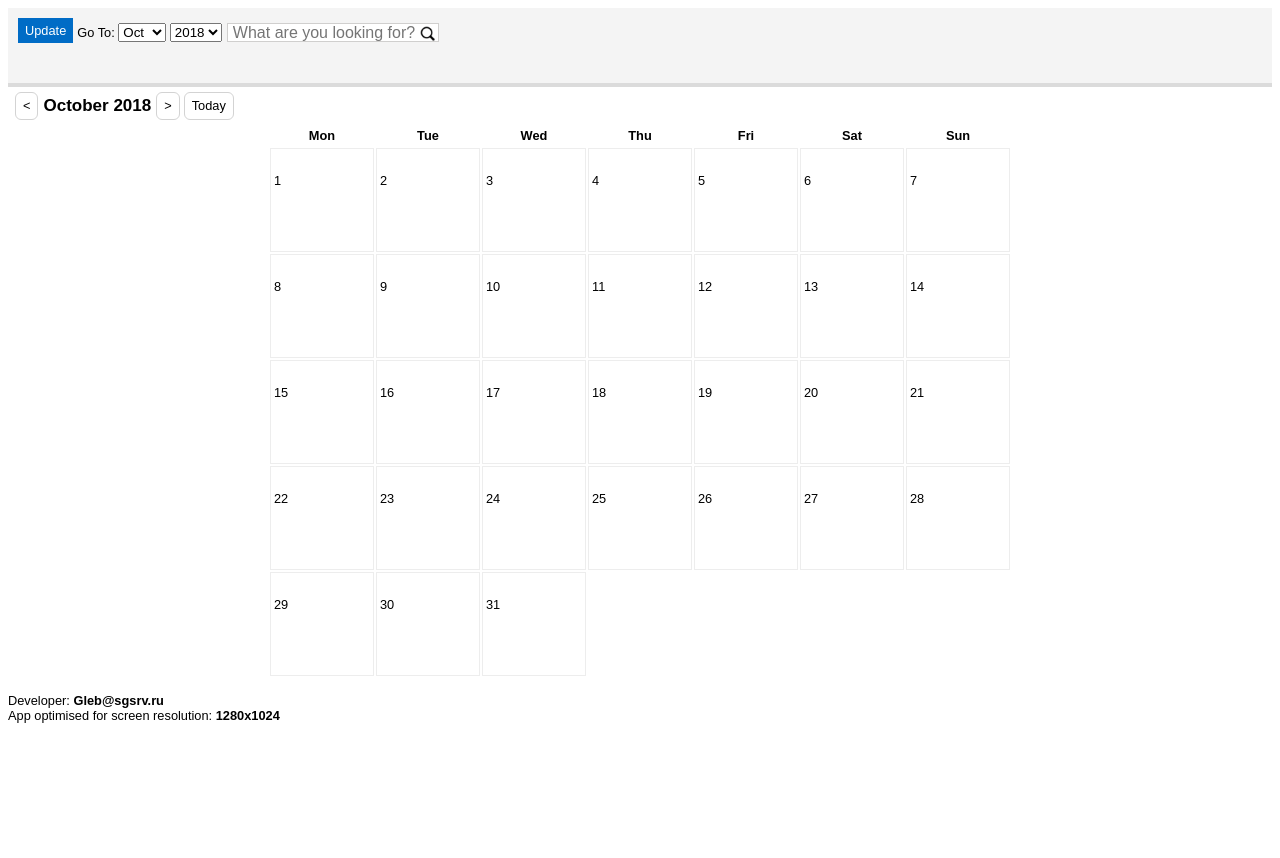
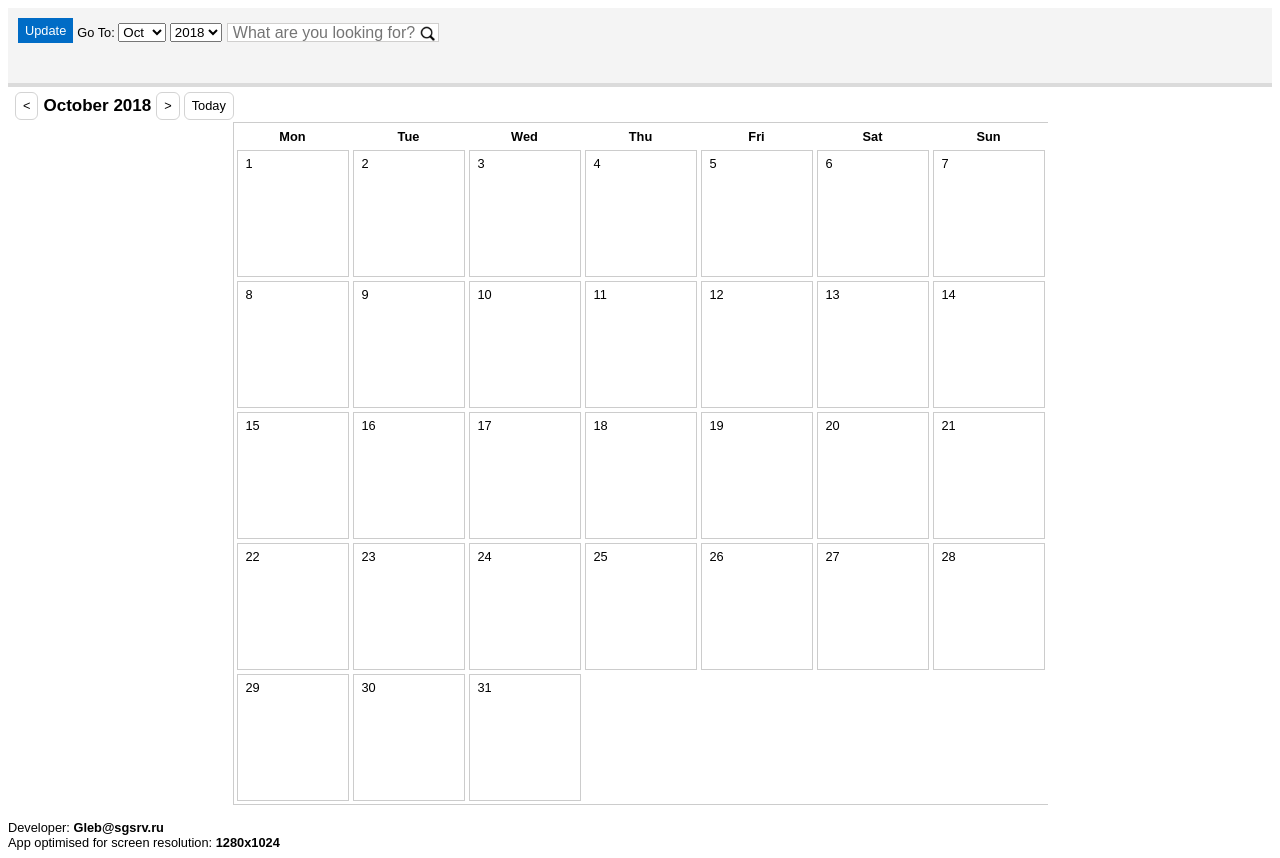
Before and after one commit to amf0154/calendar, a website: page index.html in a window 1280 px wide. Before the commit the page ends 800 px from the top, so only its background shows below. Drawn offline with Linux system fonts and the light colour scheme.

Commit message:
fixed problems connected with incorrect display params in table

```diff
--- a/index.html
+++ b/index.html
@@ -22,7 +22,7 @@
 				<div class="jump">
 				<form class="form-inline">
             <label for="month">Go To: </label>
-            <select class="form-control col-sm-4" name="month" id="month" onchange="jump()">
+            <select class="form-control" name="month" id="month" onchange="jump()">
                 <option value=0>Jan</option>
                 <option value=1>Feb</option>
                 <option value=2>Mar</option>
@@ -37,7 +37,7 @@
                 <option value=11>Dec</option>
             </select>
 
-            <label for="year"></label><select class="form-control col-sm-4" name="year" id="year" onchange="jump()">
+            <label for="year"></label><select class="form-control" name="year" id="year" onchange="jump()">
             <option value=2015>2015</option>
             <option value=2016>2016</option>
             <option value=2017>2017</option>
--- a/index.js
+++ b/index.js
@@ -75,7 +75,7 @@ function getActionForm(y,m,d) {
    '<a href="#" class="linker" onclick="delElFromStorage('+y+","+m+","+d+')" id="form_delete">Delete</a></div>';
    let bodyForm = (searchInStorage(y,m,d))? getElementFromStorage(y,m,d) : body;
    document.getElementById('body_form').innerHTML = bodyForm;
-   document.getElementById("bg_form").style.left  = (rect.left + container.clientWidth + 10)+ "px";
+   document.getElementById("bg_form").style.left  = (rect.left + container.clientWidth +5)+ "px";
    document.getElementById("bg_form").style.top = (rect.top - container.offsetHeight +10) + "px";
    document.getElementById("bg_form").style.position = "fixed";
    document.getElementById("bg_form").style.display = "block";
@@ -215,7 +215,7 @@ function showCalendar(month, year) {
                 var get_number_day = cell.getAttribute("date_id");
                 var elid = cell.getAttribute("date_id");
                 let prevmonth=month - 1;
-                let elData = document.createElement('div');
+                let elData = document.createElement('span');
                 elData.className = 'eldata';
                 let elNote = document.createElement('div');
                 elNote.className = 'elnote';
@@ -229,6 +229,7 @@ function showCalendar(month, year) {
                 elData.appendChild(cellText);
                 cell.appendChild(elData);
                 cell.classList.add("simple_day");
+                elNote.appendChild(elData);
                 cell.appendChild(elNote);
                 row.appendChild(cell);
           }else if (date > daysInMonth) {
@@ -242,7 +243,7 @@ function showCalendar(month, year) {
                  getActionForm(year,month,cell.getAttribute("date_id"));
              };
              let get_number_day = cell.getAttribute("date_id");
-             let elData = document.createElement('div');
+             let elData = document.createElement('span');
              elData.className = 'eldata';
              let elNote = document.createElement('div');
              elNote.className = 'elnote';
@@ -259,7 +260,8 @@ function showCalendar(month, year) {
                   cell.classList.add("current_day");
              }
              elData.appendChild(cellText);
-             cell.appendChild(elData);
+           //  cell.appendChild(elData);
+           elNote.appendChild(elData);
              cell.appendChild(elNote);
              row.appendChild(cell);
              date++;
--- a/main.css
+++ b/main.css
@@ -68,30 +68,32 @@ body {
 	background: white;
 }
 
-table.cltable {
-  table-layout:fixed;
-}
-table.cltable td {
-  overflow: hidden;
-  width:100px;
-  height:100px;
-}
+
+
 th{
 	height: 20px;
 }
-td{
-	text-align: center;
-	border-top: 1px solid rgba(255,255,255,0.3);
-	border: 1px solid #EDEDED;
+td > div {
+  position: relative;
+	width: 90px;
+	height: 90px;
+  padding: 10px;
+	padding-top:25px;
+  border: 1px solid #ccc;
 }
 
+.eldata {
+  position: absolute;
+  top: 5px;
+  left: 5px;
+  padding: 0px 3px;
+  color: black;
 
-.eldata{
-  width: 100%;
-  text-align: left;
-  position: relative;
-  top: -20px;
-  padding-left:2px;
+}
+
+table {
+  border: 1px solid #ccc;
+  border-right: 0;
 }
 
 #bg_form{
@@ -105,20 +107,8 @@ td{
 	border-top: 10px solid rgba(113, 101, 58, 0);
 	border-bottom: 10px solid rgba(113, 101, 58, 0);
 	left: -10px;
-	top: 110px;
+	top: 150px;
 }
-
-
-
-
-
-
-
-
-
-
-
-
 
 
 .search_menu{
@@ -169,22 +159,6 @@ input#search-bar{
 }
 
 
-
-
-
-
-
-
-
-
-
-
-
-
-
-
-
-
 .closer{
   display:block;
   position:absolute;
```
